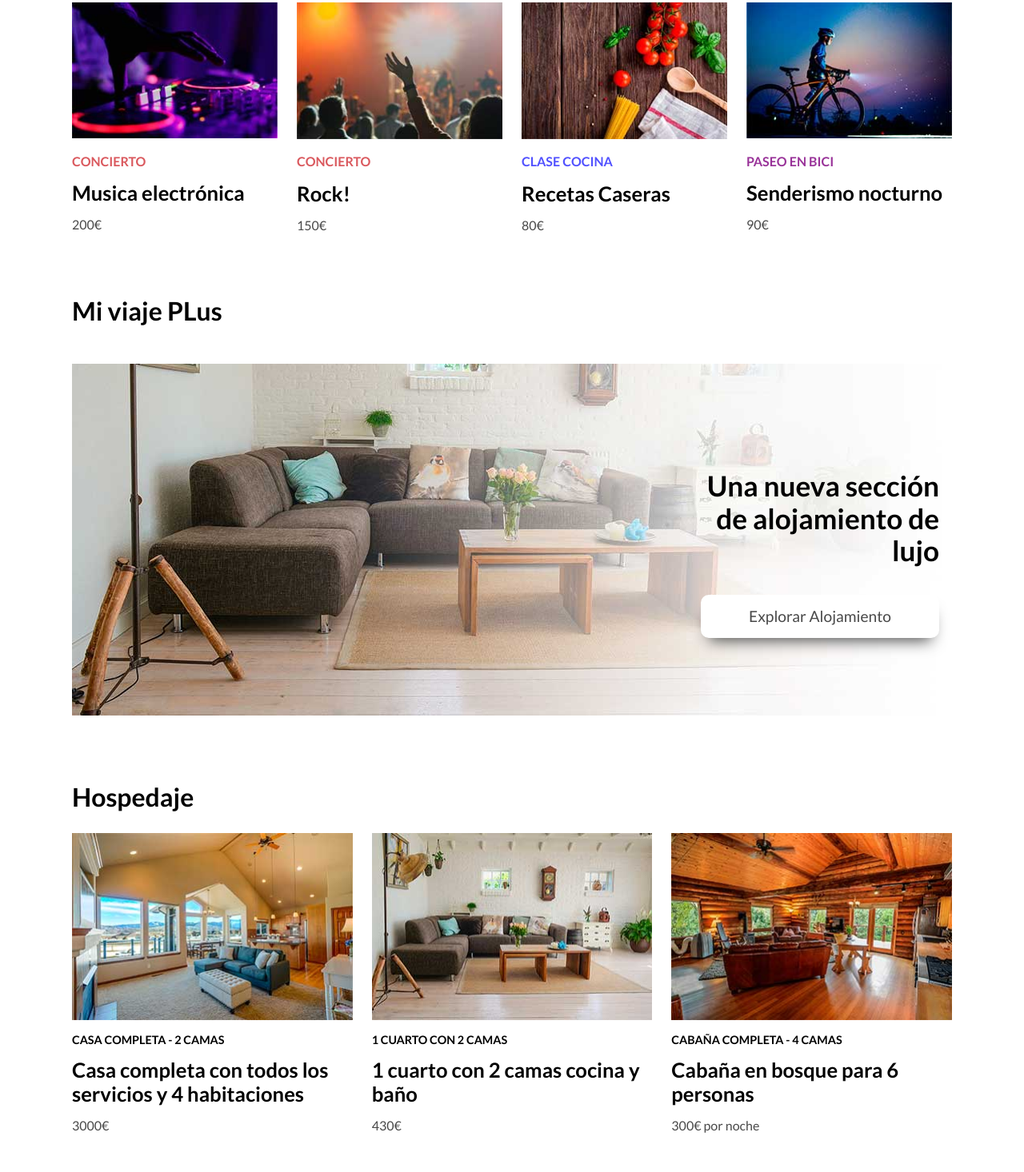
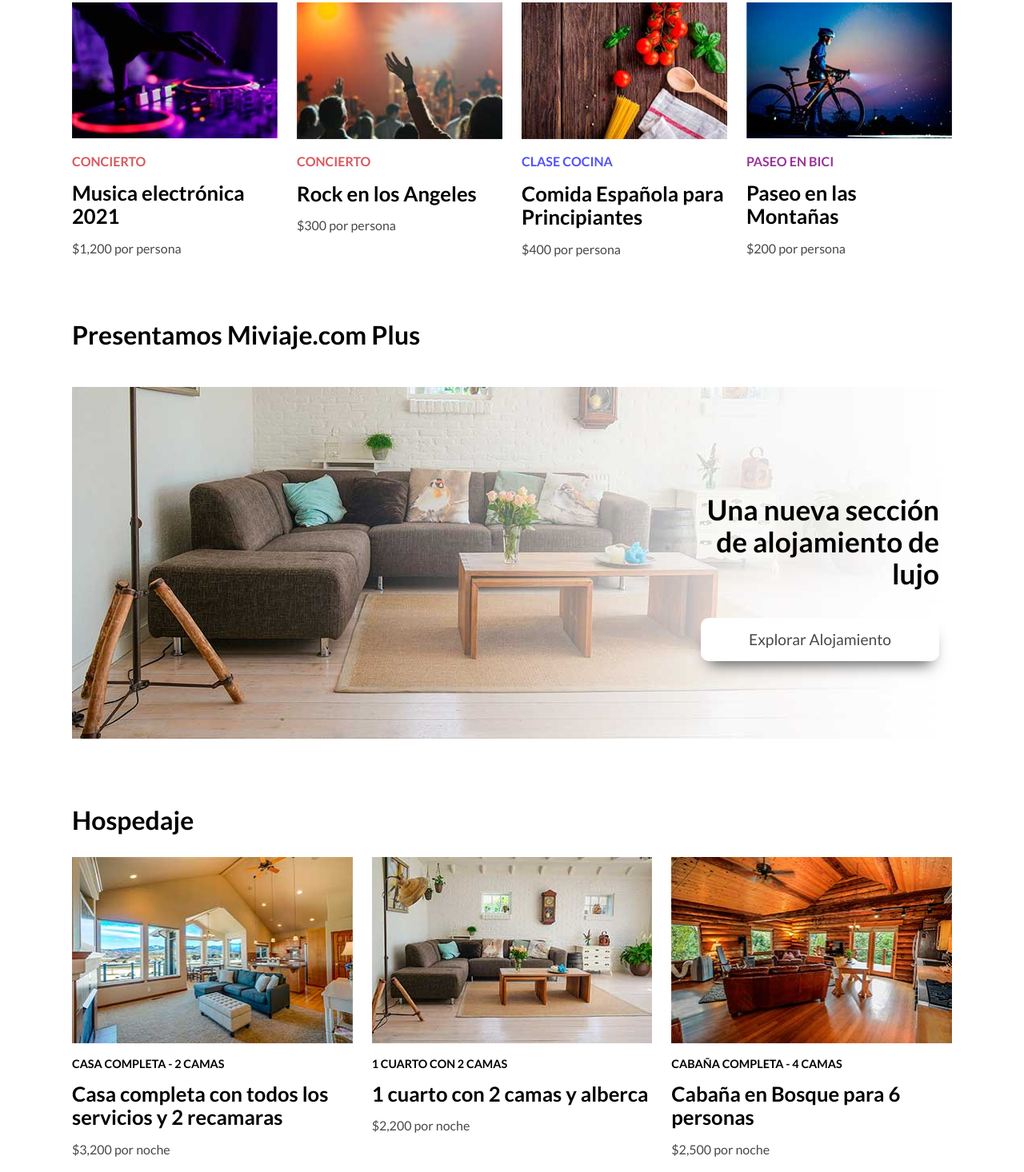
Before and after one commit to mariana101221/vacacional, a plain HTML site: page index.html in a window 1280 px wide. Shown: the part 887-2353 px from the top of the page at 80% size. Drawn offline with nearby package versions, Linux system fonts and the light colour scheme.

Commit message:
Update index.html

```diff
--- a/index.html
+++ b/index.html
@@ -40,8 +40,8 @@
                     <img src="img/hacer1.jpg" alt="">
                     <div class="info">
                         <p class="categoria concierto">Concierto</p>
-                        <p class="titulo">Musica electrónica</p>
-                        <p class="precio">200€</p>
+                        <p class="titulo">Musica electrónica 2021</p>
+                        <p class="precio">$1,200 por persona</p>
 
                     </div>
                 </div>
@@ -49,8 +49,8 @@
                     <img src="img/hacer2.jpg" alt="">
                     <div class="info">
                         <p class="categoria concierto">Concierto</p>
-                        <p class="titulo">Rock!</p>
-                        <p class="precio">150€</p>
+                        <p class="titulo">Rock en los Angeles</p>
+                        <p class="precio">$300 por persona</p>
 
                     </div>
                 </div>
@@ -58,8 +58,8 @@
                     <img src="img/hacer3.jpg" alt="">
                     <div class="info">
                         <p class="categoria clase-cocina">Clase Cocina</p>
-                        <p class="titulo">Recetas Caseras</p>
-                        <p class="precio">80€</p>
+                        <p class="titulo">Comida Española para Principiantes</p>
+                        <p class="precio">$400 por persona</p>
 
                     </div>
                 </div>
@@ -67,15 +67,15 @@
                     <img src="img/hacer4.jpg" alt="">
                     <div class="info">
                         <p class="categoria bici">Paseo en Bici</p>
-                        <p class="titulo">Senderismo nocturno</p>
-                        <p class="precio">90€</p>
+                        <p class="titulo">Paseo en las Montañas</p>
+                        <p class="precio">$200 por persona</p>
 
                     </div>
                 </div>
             </div>
         </section>
         <section class="modulo">
-            <h2>Mi viaje PLus</h2>
+            <h2>Presentamos Miviaje.com Plus</h2>
             <div class="contenedor-card premium">
                 <div class="info">
                     <h3>Una nueva sección de alojamiento de lujo</h3>
@@ -89,27 +89,27 @@
                 <div class="card">
                     <img src="img/hospedaje1.jpg" alt="">
                     <div class="info">
-                        <p class="categoria casa-completa">Casa completa - 2 camas</p>
-                        <p class="titulo">Casa completa con todos los servicios y 4 habitaciones</p>
-                        <p class="precio">3000€</p>
+                        <p class="categoria casa-completa">CASA COMPLETA - 2 CAMAS</p>
+                        <p class="titulo">Casa completa con todos los servicios y 2 recamaras</p>
+                        <p class="precio">$3,200 por noche</p>
 
                     </div>
                 </div>
                 <div class="card">
                     <img src="img/hospedaje2.jpg" alt="">
                     <div class="info">
-                        <p class="categoria cuarto">1 cuarto con 2 camas</p>
-                        <p class="titulo">1 cuarto con 2 camas cocina y baño</p>
-                        <p class="precio">430€</p>
+                        <p class="categoria cuarto">1 CUARTO CON 2 CAMAS</p>
+                        <p class="titulo">1 cuarto con 2 camas y alberca</p>
+                        <p class="precio">$2,200 por noche</p>
 
                     </div>
                 </div>
                 <div class="card">
                     <img src="img/hospedaje3.jpg" alt="">
                     <div class="info">
-                        <p class="categoria cabaña">Cabaña completa - 4 camas</p>
-                        <p class="titulo">Cabaña en bosque para 6 personas</p>
-                        <p class="precio">300€ por noche</p>
+                        <p class="categoria cabaña">CABAÑA COMPLETA - 4 CAMAS</p>
+                        <p class="titulo">Cabaña en Bosque para 6 personas</p>
+                        <p class="precio">$2,500 por noche</p>
 
                     </div>
                 </div>
```
